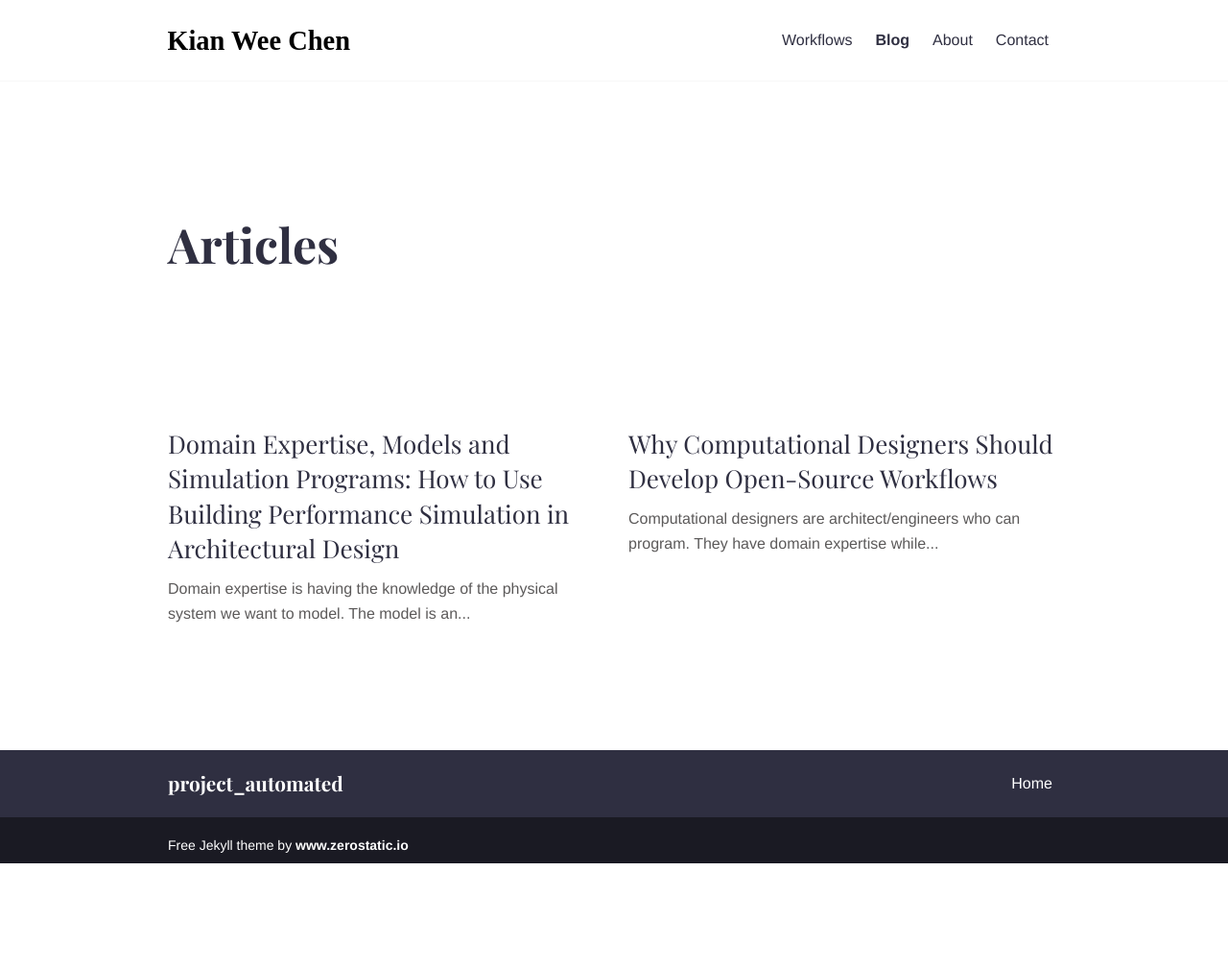
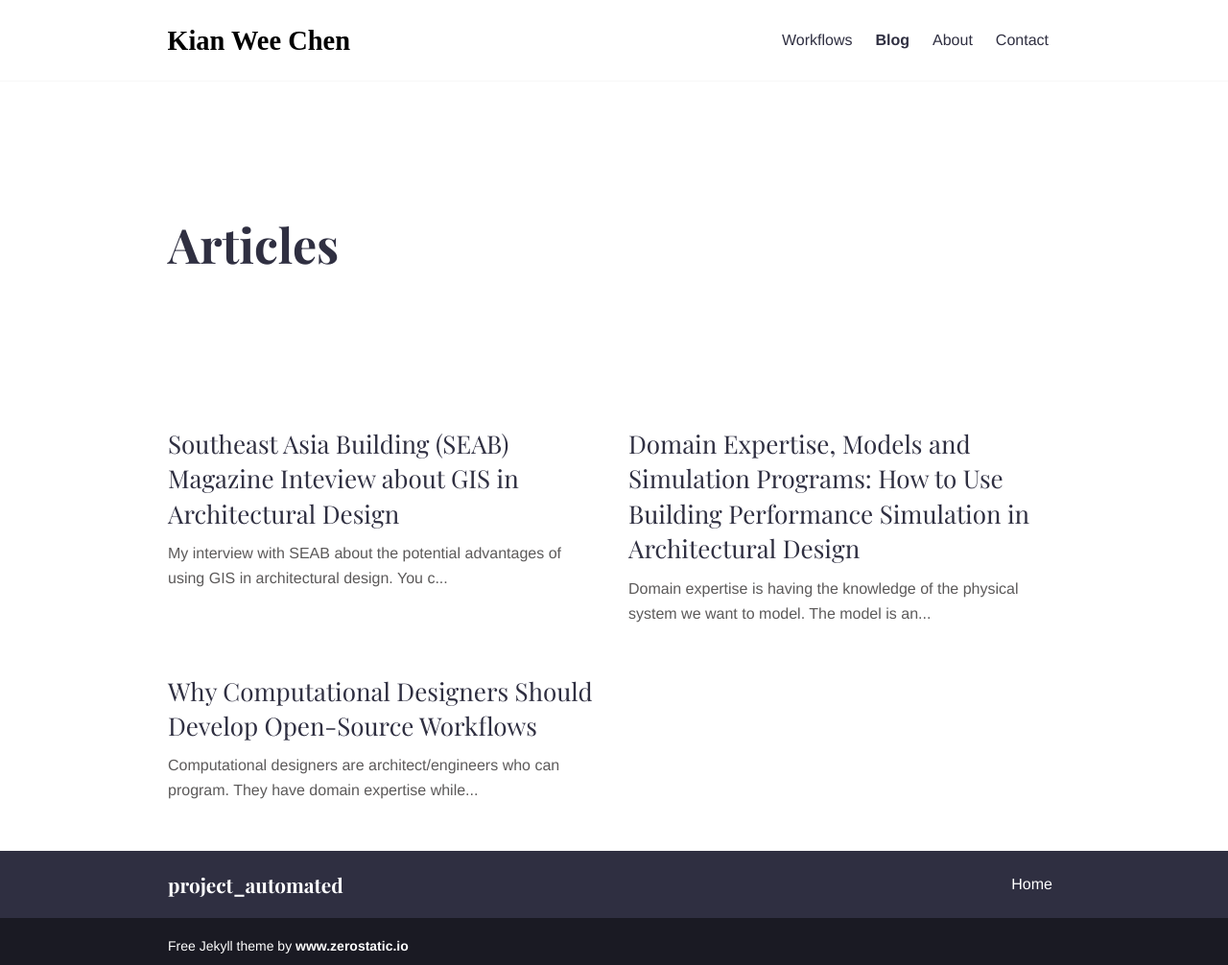
Before and after one commit to chenkianwee/project-automated, a Jekyll site: the page built from blogs.md, in a window 1280 px wide. Shown: the whole page at 96% size. Built offline with Jekyll 4.4.1, drawn with Linux system fonts in a browser that asks for light colours; before the commit the page ends 900 px from its top, so only the background shows below that.

Commit message:
seab interview

```diff
--- /dev/null
+++ b/_blogs/03_gis.md
@@ -0,0 +1,13 @@
+---
+title: "Southeast Asia Building (SEAB) Magazine Inteview about GIS in Architectural Design"
+date: 2025-05-30T00:00:00-04:00
+weight: 1
+---
+My interview with SEAB about the potential advantages of using GIS in architectural design. You can read the full issue <a href="https://dxfpracgmlczp.cloudfront.net/2025/05/1747122419585_SEAB%20MayJune%202025.pdf" target="_blank">here</a>.
+
+# Interview Extract from the May-June 2025 SEAB Magazine
+![image-title-here](/images/blogs/gis/seab1.png){:class="img-responsive"}
+![image-title-here](/images/blogs/gis/seab2.png){:class="img-responsive"}
+![image-title-here](/images/blogs/gis/seab3.png){:class="img-responsive"}
+
+I hope this post provides you some insights on the issue. What are your thoughts? <a href="https://www.linkedin.com/posts/kian-wee-chen-79b2b721_blog-activity-7334395064565039106-ixM9?utm_source=share&utm_medium=member_desktop&rcm=ACoAAAR-VqcBI2WVhLSf-dcz1wsslwv9rVp1vYE" target="_blank">Let’s continue the conversation in the comments</a>!
```
Also changed, not shown: _blogs/01_cdgn.md (+1 -1 lines), _blogs/02_bps.md (+1 -1 lines), images/blogs/gis/seab1.png (added), images/blogs/gis/seab2.png (added), images/blogs/gis/seab3.png (added).
